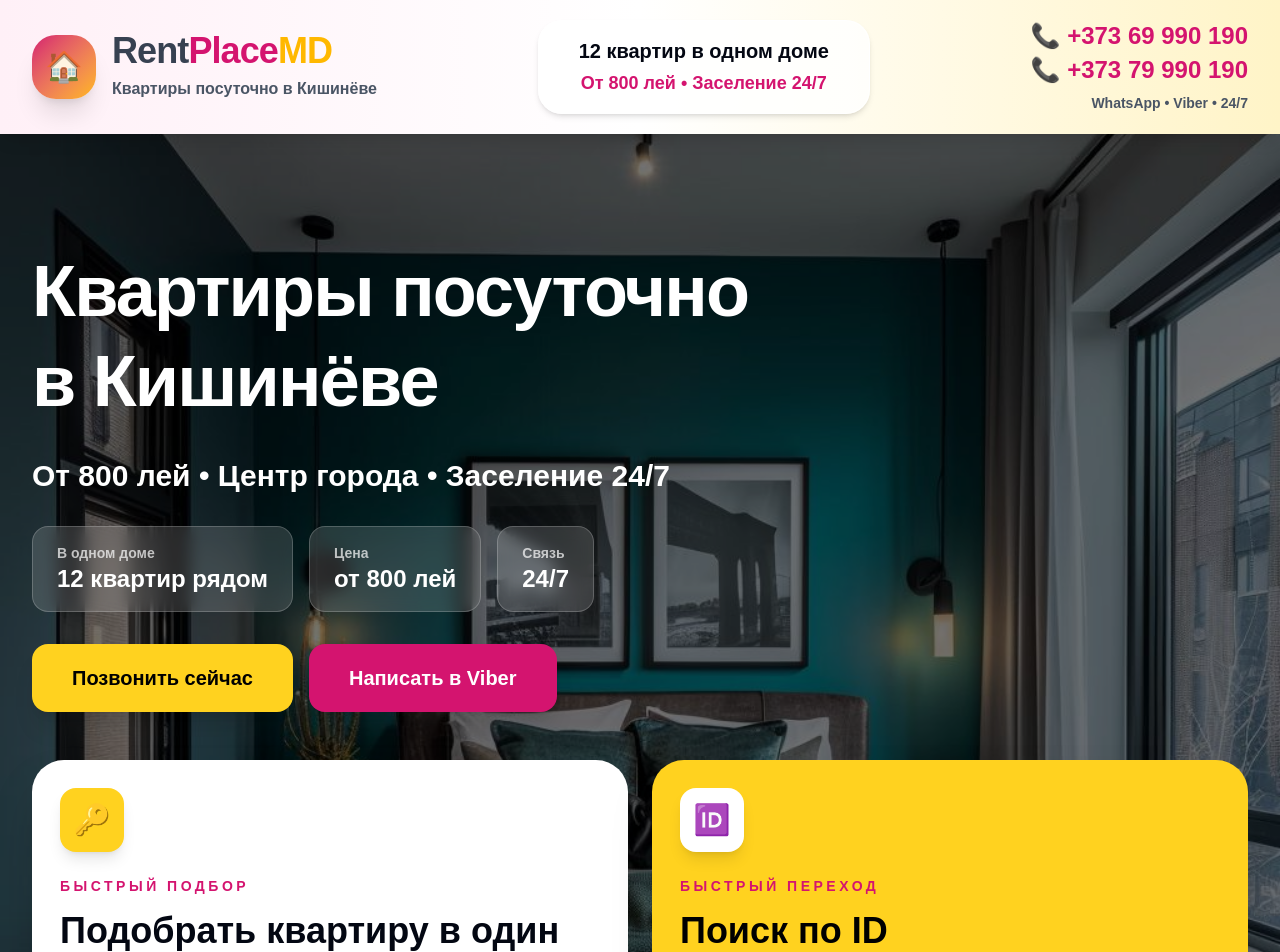
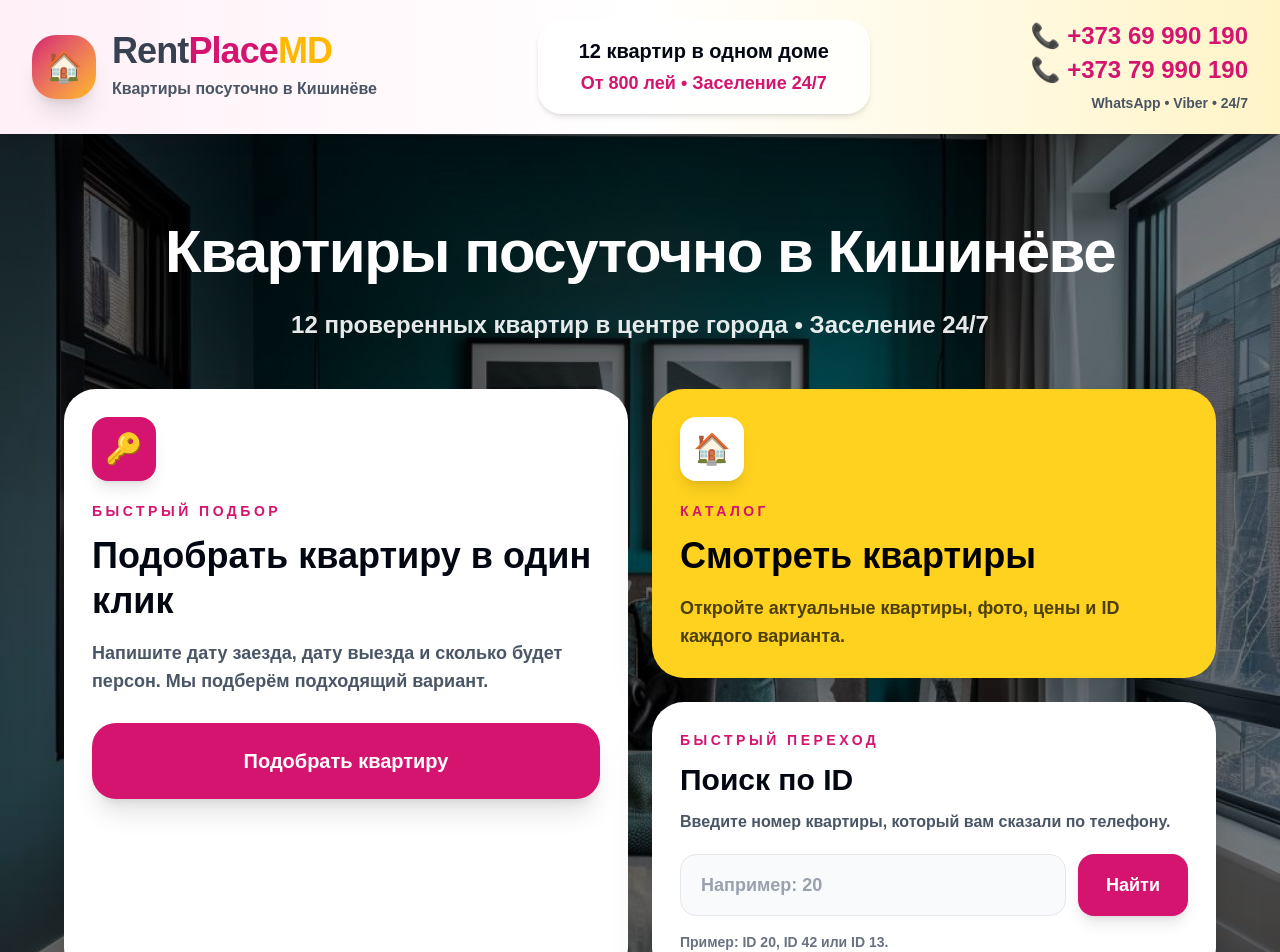
Before and after one commit to zavturandrei-glitch/rentplacemd, a Next.js app: page / in a window 1280 px wide. Shown: the top 952 px of the page. Built offline with nearby package versions, Linux system fonts and the light colour scheme.

Commit message:
Update hero main actions

```diff
--- a/components/Hero.tsx
+++ b/components/Hero.tsx
@@ -9,11 +9,26 @@ export default function Hero() {
 
   const whatsappText =
     message.trim() ||
-    "Здравствуйте! Хочу квартиру посуточно. Дата заезда: ___ . Дата выселения: ___ . Количество персон: ___.";
+    "Здравствуйте! Хочу квартиру посуточно. Дата заезда: ___ . Дата выезда: ___ . Количество персон: ___.";
 
   const whatsappLink = `https://wa.me/37369990190?text=${encodeURIComponent(
     whatsappText
   )}`;
+
+  function scrollToApartments() {
+    const section =
+      document.getElementById("today-free") ||
+      document.getElementById("apartments");
+
+    if (section) {
+      section.scrollIntoView({ behavior: "smooth" });
+    } else {
+      window.scrollTo({
+        top: window.innerHeight,
+        behavior: "smooth",
+      });
+    }
+  }
 
   function openApartmentById() {
     const id = apartmentId.trim();
@@ -43,57 +58,24 @@ export default function Hero() {
         style={{ backgroundImage: "url('/main.jpg')" }}
       />
 
-      <div className="absolute inset-0 bg-black/55" />
+      <div className="absolute inset-0 bg-black/50" />
 
-      <div className="relative mx-auto max-w-7xl px-4 pb-24 pt-28 sm:px-6 lg:px-8">
-        <div className="max-w-4xl">
-          <h1 className="text-5xl font-black leading-tight tracking-tight text-white sm:text-6xl lg:text-7xl">
-            Квартиры посуточно <br />в Кишинёве
+      <div className="relative mx-auto max-w-7xl px-4 pb-20 pt-20 sm:px-6 lg:px-8">
+        <div className="mx-auto max-w-5xl text-center">
+          <h1 className="text-4xl font-black leading-tight tracking-tight text-white sm:text-5xl lg:text-6xl">
+            Квартиры посуточно в Кишинёве
           </h1>
 
-          <p className="mt-8 text-2xl font-black text-white sm:text-3xl">
-            От 800 лей • Центр города • Заселение 24/7
+          <p className="mx-auto mt-5 max-w-3xl text-xl font-bold leading-8 text-white/90 sm:text-2xl">
+            12 проверенных квартир в центре города • Заселение 24/7
           </p>
-
-          <div className="mt-8 flex flex-wrap gap-4">
-            <div className="rounded-2xl border border-white/20 bg-white/15 px-6 py-4 text-white backdrop-blur">
-              <p className="text-sm font-bold text-white/70">В одном доме</p>
-              <p className="text-2xl font-black">12 квартир рядом</p>
         </div>
 
-            <div className="rounded-2xl border border-white/20 bg-white/15 px-6 py-4 text-white backdrop-blur">
-              <p className="text-sm font-bold text-white/70">Цена</p>
-              <p className="text-2xl font-black">от 800 лей</p>
-            </div>
-
-            <div className="rounded-2xl border border-white/20 bg-white/15 px-6 py-4 text-white backdrop-blur">
-              <p className="text-sm font-bold text-white/70">Связь</p>
-              <p className="text-2xl font-black">24/7</p>
-            </div>
-          </div>
-
-          <div className="mt-8 flex flex-col gap-4 sm:flex-row">
-            <a
-              href="tel:+37369990190"
-              className="rounded-2xl bg-[#ffd21f] px-10 py-5 text-center text-xl font-black text-black shadow-xl transition hover:scale-105"
-            >
-              Позвонить сейчас
-            </a>
-
-            <a
-              href="viber://chat?number=%2B37369990190"
-              className="rounded-2xl bg-[#d4146f] px-10 py-5 text-center text-xl font-black text-white shadow-xl transition hover:scale-105"
-            >
-              Написать в Viber
-            </a>
-          </div>
-        </div>
-
-        <div className="relative z-10 mt-12 grid gap-6 lg:grid-cols-2">
+        <div className="relative z-10 mx-auto mt-12 grid max-w-6xl gap-6 lg:grid-cols-2">
           <div className="rounded-[2rem] bg-white p-7 shadow-2xl">
             {!showRequest ? (
               <>
-                <div className="mb-6 flex h-16 w-16 items-center justify-center rounded-2xl bg-[#ffd21f] text-3xl shadow-lg">
+                <div className="mb-5 flex h-16 w-16 items-center justify-center rounded-2xl bg-[#d4146f] text-3xl shadow-lg">
                   🔑
                 </div>
 
@@ -106,8 +88,8 @@ export default function Hero() {
                 </h2>
 
                 <p className="mt-4 text-lg font-semibold leading-7 text-gray-600">
-                  Нажмите кнопку и напишите дату заезда, дату выселения и
-                  сколько будет персон.
+                  Напишите дату заезда, дату выезда и сколько будет персон.
+                  Мы подберём подходящий вариант.
                 </p>
 
                 <button
@@ -128,7 +110,7 @@ export default function Hero() {
                 </h2>
 
                 <p className="mt-3 text-lg font-semibold leading-7 text-gray-600">
-                  Напишите дату заезда, дату выселения и сколько персон.
+                  Дата заезда, дата выезда и сколько персон.
                 </p>
 
                 <textarea
@@ -158,43 +140,61 @@ export default function Hero() {
             )}
           </div>
 
-          <div className="rounded-[2rem] bg-[#ffd21f] p-7 shadow-2xl">
-            <div className="mb-6 flex h-16 w-16 items-center justify-center rounded-2xl bg-white text-3xl shadow-lg">
-              🆔
+          <div className="grid gap-6">
+            <button
+              onClick={scrollToApartments}
+              className="rounded-[2rem] bg-[#ffd21f] p-7 text-left shadow-2xl transition hover:scale-[1.02]"
+            >
+              <div className="mb-5 flex h-16 w-16 items-center justify-center rounded-2xl bg-white text-3xl shadow-lg">
+                🏠
               </div>
 
+              <p className="mb-3 text-sm font-black uppercase tracking-[0.25em] text-[#d4146f]">
+                Каталог
+              </p>
+
+              <h2 className="text-3xl font-black leading-tight text-black sm:text-4xl">
+                Смотреть квартиры
+              </h2>
+
+              <p className="mt-4 text-lg font-semibold leading-7 text-black/70">
+                Откройте актуальные квартиры, фото, цены и ID каждого варианта.
+              </p>
+            </button>
+
+            <div className="rounded-[2rem] bg-white p-7 shadow-2xl">
               <p className="mb-3 text-sm font-black uppercase tracking-[0.25em] text-[#d4146f]">
                 Быстрый переход
               </p>
 
-            <h2 className="text-3xl font-black leading-tight text-black sm:text-4xl">
+              <h2 className="text-3xl font-black text-gray-950">
                 Поиск по ID
               </h2>
 
-            <p className="mt-4 text-lg font-semibold leading-7 text-black/70">
-              Если вам сказали номер квартиры, введите ID и сразу откройте
-              нужную страницу.
+              <p className="mt-3 text-base font-semibold text-gray-600">
+                Введите номер квартиры, который вам сказали по телефону.
               </p>
 
-            <div className="mt-7 flex gap-3">
+              <div className="mt-5 flex gap-3">
                 <input
                   value={apartmentId}
                   onChange={(e) => setApartmentId(e.target.value)}
                   placeholder="Например: 20"
-                className="w-full rounded-3xl border border-black/10 bg-white px-6 py-6 text-xl font-black text-black outline-none placeholder:text-black/40"
+                  className="w-full rounded-2xl border border-gray-200 bg-gray-50 px-5 py-4 text-lg font-black text-gray-900 outline-none placeholder:text-gray-400 focus:border-[#d4146f] focus:bg-white"
                 />
 
                 <button
                   onClick={openApartmentById}
-                className="rounded-3xl bg-[#d4146f] px-8 py-6 text-xl font-black text-white shadow-xl transition hover:scale-105"
+                  className="rounded-2xl bg-[#d4146f] px-7 py-4 text-lg font-black text-white shadow-lg transition hover:scale-105"
                 >
-                OK
+                  Найти
                 </button>
               </div>
 
-            <p className="mt-4 text-sm font-black text-black/70">
+              <p className="mt-4 text-sm font-bold text-gray-500">
                 Пример: ID 20, ID 42 или ID 13.
               </p>
+            </div>
           </div>
         </div>
       </div>
```
Lines whose indentation alone changed are shown as unchanged.
